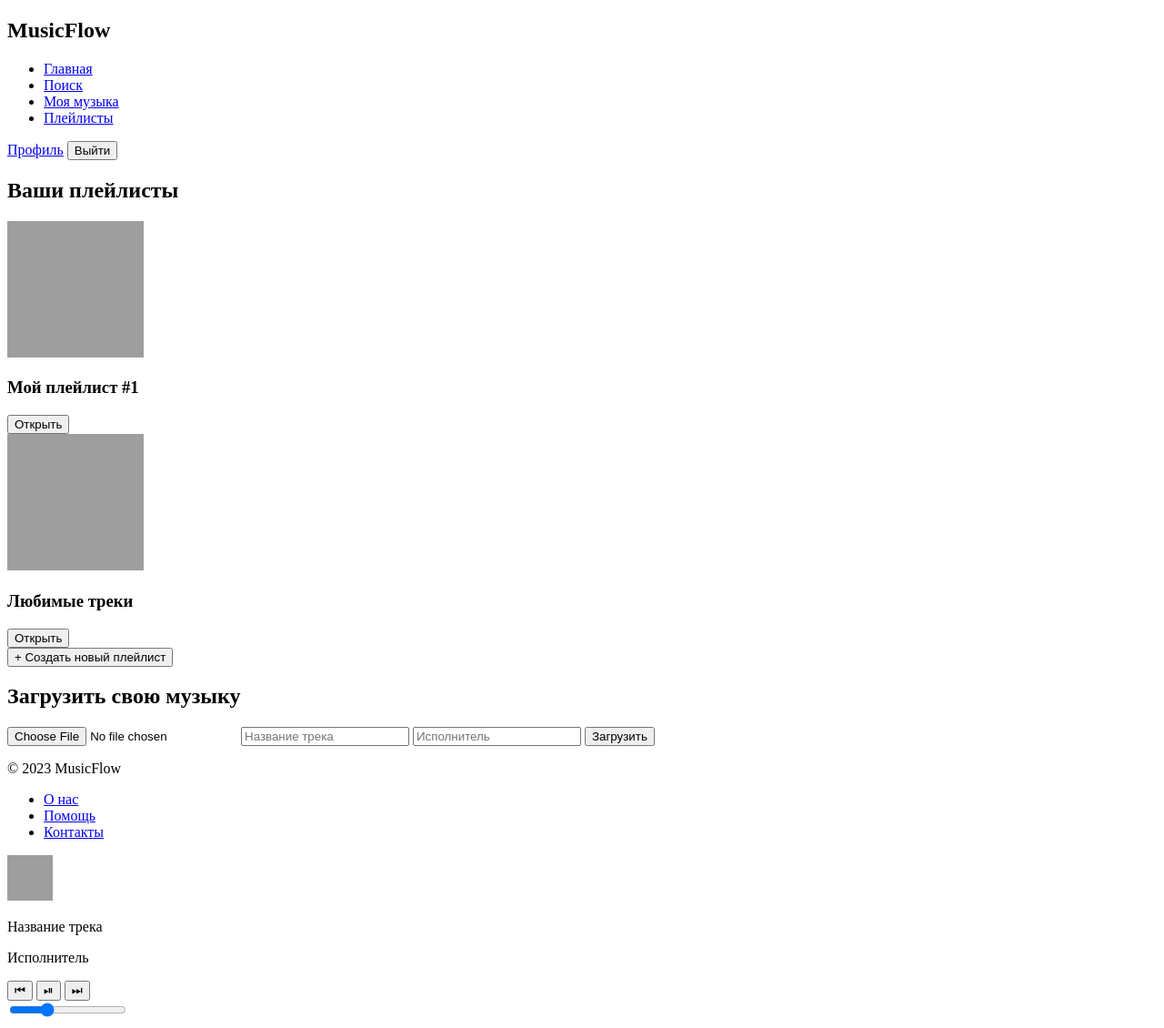
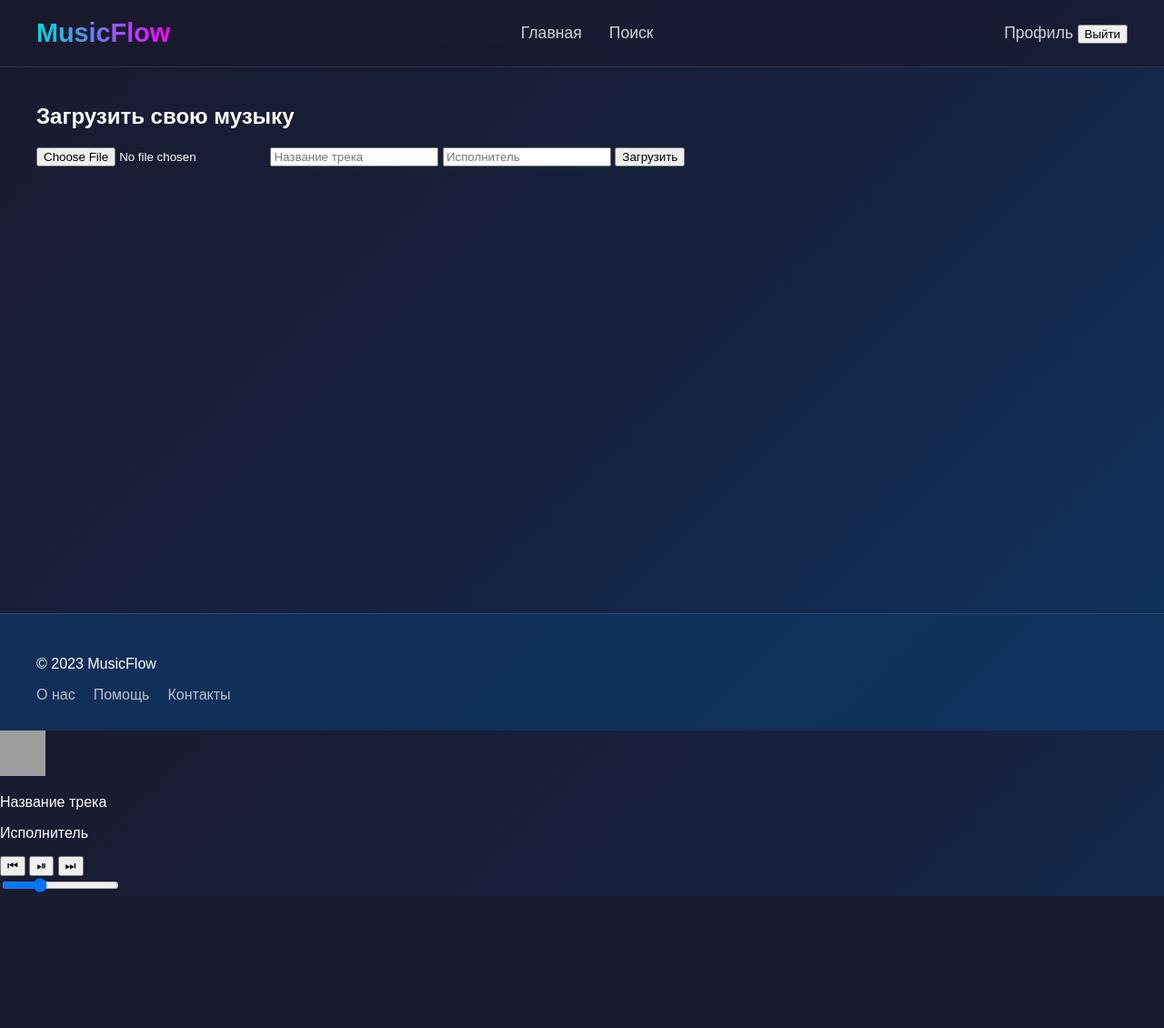
Before and after one commit to Georgy451/First-project, a Django app: page /base in a window 1280 px wide. Shown: the whole page at 91% size. After the commit the page ends 985 px from the top, so only its background shows below. Run offline with Django 5.2, Linux system fonts and the light colour scheme; grey boxes are pictures that could not be loaded.

Commit message:
NEW HTML

```diff
--- /dev/null
+++ b/music/song/static/song/css/styl.css
@@ -0,0 +1,188 @@
+/* static/css/base.css */
+/* Основные стили */
+body {
+    font-family: 'Arial', sans-serif;
+    margin: 0;
+    padding: 0;
+    color: #fff;
+    background: linear-gradient(135deg, #1a1a2e 0%, #16213e 50%, #0f3460 100%);
+    min-height: 100vh;
+    background-attachment: fixed;
+}
+
+/* Шапка */
+header {
+    padding: 20px 40px;
+    backdrop-filter: blur(12px);
+    background-color: rgba(26, 26, 46, 0.7);
+    border-bottom: 1px solid rgba(255,255,255,0.1);
+    position: sticky;
+    top: 0;
+    z-index: 100;
+}
+
+nav {
+    display: flex;
+    justify-content: space-between;
+    align-items: center;
+    max-width: 1200px;
+    margin: 0 auto;
+}
+
+nav h1 {
+    margin: 0;
+    font-size: 1.8rem;
+    background: linear-gradient(to right, #00dbde, #fc00ff);
+    -webkit-background-clip: text;
+    background-clip: text;
+    -webkit-text-fill-color: transparent;
+}
+
+nav ul {
+    display: flex;
+    list-style: none;
+    gap: 30px;
+    margin: 0;
+    padding: 0;
+}
+
+nav a {
+    color: rgba(255,255,255,0.8);
+    text-decoration: none;
+    font-weight: 500;
+    transition: color 0.3s;
+    font-size: 1.1rem;
+}
+
+nav a:hover {
+    color: #fff;
+}
+
+/* Основное содержимое */
+main {
+    max-width: 1200px;
+    margin: 40px auto;
+    padding: 0 20px;
+    min-height: calc(100vh - 300px);
+}
+
+/* Подвал */
+footer {
+    background-color: rgba(15, 52, 96, 0.8);
+    padding: 30px 0;
+    margin-top: 60px;
+    border-top: 1px solid rgba(255,255,255,0.1);
+}
+
+footer div {
+    max-width: 1200px;
+    margin: 0 auto;
+    display: flex;
+    justify-content: space-between;
+    align-items: center;
+    padding: 0 20px;
+}
+
+footer ul {
+    display: flex;
+    list-style: none;
+    gap: 20px;
+    margin: 0;
+    padding: 0;
+}
+
+footer a {
+    color: rgba(255,255,255,0.7);
+    text-decoration: none;
+    transition: color 0.3s;
+}
+
+footer a:hover {
+    color: #fff;
+}
+
+/* Плеер */
+.player {
+    position: fixed;
+    bottom: 0;
+    left: 0;
+    right: 0;
+    background: rgba(21, 33, 62, 0.9);
+    padding: 15px 40px;
+    display: flex;
+    justify-content: space-between;
+    align-items: center;
+    border-top: 1px solid rgba(255,255,255,0.1);
+    backdrop-filter: blur(12px);
+}
+
+.player-info {
+    display: flex;
+    align-items: center;
+    gap: 15px;
+}
+
+.player-controls {
+    display: flex;
+    gap: 20px;
+}
+
+.player button {
+    background: none;
+    border: none;
+    color: #fff;
+    font-size: 1.2rem;
+    cursor: pointer;
+    transition: transform 0.2s;
+}
+
+.player button:hover {
+    transform: scale(1.1);
+}
+
+.player-progress {
+    flex-grow: 1;
+    max-width: 500px;
+    margin: 0 30px;
+}
+
+.player-progress input[type="range"] {
+    width: 100%;
+    height: 4px;
+    -webkit-appearance: none;
+    background: rgba(255,255,255,0.2);
+    border-radius: 2px;
+}
+
+.player-progress input[type="range"]::-webkit-slider-thumb {
+    -webkit-appearance: none;
+    width: 15px;
+    height: 15px;
+    border-radius: 50%;
+    background: #00dbde;
+    cursor: pointer;
+}
+
+/* Адаптивность */
+@media (max-width: 768px) {
+    nav {
+        flex-direction: column;
+        gap: 20px;
+    }
+
+    nav ul {
+        gap: 15px;
+    }
+
+    .player {
+        flex-direction: column;
+        gap: 15px;
+        padding: 15px 20px;
+    }
+
+    .player-progress {
+        width: 100%;
+        max-width: none;
+        margin: 10px 0;
+    }
+}
--- a/music/song/templates/song/base.html
+++ b/music/song/templates/song/base.html
@@ -1,9 +1,11 @@
+{% load static %}
 <!DOCTYPE html>
 <html lang="ru">
 <head>
     <meta charset="UTF-8">
     <meta name="viewport" content="width=device-width, initial-scale=1.0">
     <title>MusicFlow - Ваша музыкальная платформа</title>
+    <link rel="stylesheet" href="{% static 'song/css/styl.css' %}">
 </head>
 <body>
     <header>
@@ -13,39 +15,21 @@
             </div>
             <div>
                 <ul>
-                    <li><a href="#">Главная</a></li>
-                    <li><a href="#">Поиск</a></li>
-                    <li><a href="#">Моя музыка</a></li>
-                    <li><a href="#">Плейлисты</a></li>
+                    <li><a href="{% url 'base' %}">Главная</a></li>
+                    <li><a href="{% url 'search' %}">Поиск</a></li>
                 </ul>
             </div>
             <div>
-                <a href="#">Профиль</a>
+                {% block profile %}
+                <a href="{% url 'profile' %}">Профиль</a>
                 <button>Выйти</button>
+                {% endblock profile %}
             </div>
         </nav>
     </header>
 
     <main>
-        <section>
-            <h2>Ваши плейлисты</h2>
-            <div>
-                <div>
-                    <img src="placeholder-playlist.jpg" alt="Плейлист 1" width="150" height="150">
-                    <h3>Мой плейлист #1</h3>
-                    <button>Открыть</button>
-                </div>
-                <div>
-                    <img src="placeholder-playlist.jpg" alt="Плейлист 2" width="150" height="150">
-                    <h3>Любимые треки</h3>
-                    <button>Открыть</button>
-                </div>
-                <div>
-                    <button>+ Создать новый плейлист</button>
-                </div>
-            </div>
-        </section>
-
+        {% block content %}
         <section>
             <h2>Загрузить свою музыку</h2>
             <form>
@@ -55,6 +39,7 @@
                 <button type="submit">Загрузить</button>
             </form>
         </section>
+        {% endblock content %}
     </main>
 
     <footer>
@@ -62,11 +47,13 @@
             <p>© 2023 MusicFlow</p>
         </div>
         <div>
+            {% block help %}
             <ul>
-                <li><a href="#">О нас</a></li>
+                <li><a href="{% url 'about' %}">О нас</a></li>
                 <li><a href="#">Помощь</a></li>
                 <li><a href="#">Контакты</a></li>
             </ul>
+            {% endblock help %}
         </div>
     </footer>
 
--- a/music/song/urls.py
+++ b/music/song/urls.py
@@ -3,4 +3,10 @@
 urlpatterns = [
 path('', views.index, name='home'),
 path('base', views.base, name='base'),
+path('profile', views.profile, name='profile'),
+path('about', views.about, name='about'),
+path('search', views.search, name='search'),
+path('profile', views.profile, name='profile'),
+
+
 ]
--- a/music/song/views.py
+++ b/music/song/views.py
@@ -8,3 +8,25 @@
 
 def base(request):
     return render(request,'song/base.html',)
+
+def profile(request):
+    context = {
+        'username': 'МузыкальныйЭнтузиаст',
+        'bio': 'Слушаю и создаю музыку',
+        'tracks_count': 3,
+        'followers_count': 42,
+        'following_count': 13,
+        'user_tracks': [
+            {'title': 'Мой первый трек', 'artist': 'Я', 'plays': 100},
+            {'title': 'Летний бит', 'artist': 'Я', 'plays': 75},
+            {'title': 'Осенняя мелодия', 'artist': 'Я', 'plays': 50},
+        ]
+    }
+    return render(request, 'song/profile.html', context)
+
+def search(request):
+    return render(request, 'song/search.html')
+
+
+def about(request):
+    return render(request, 'song/about.html')
```
Also changed, not shown: music/song/templates/song/about.html (added, +26 -0 lines), music/song/templates/song/profile.html (added, +49 -0 lines), music/song/templates/song/search.html (added, +18 -0 lines).
